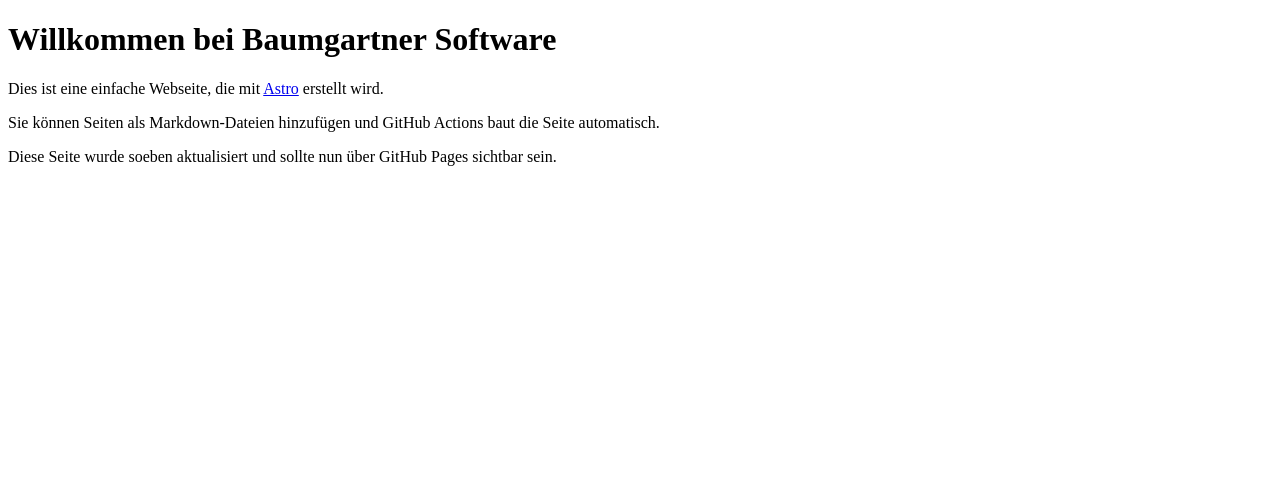
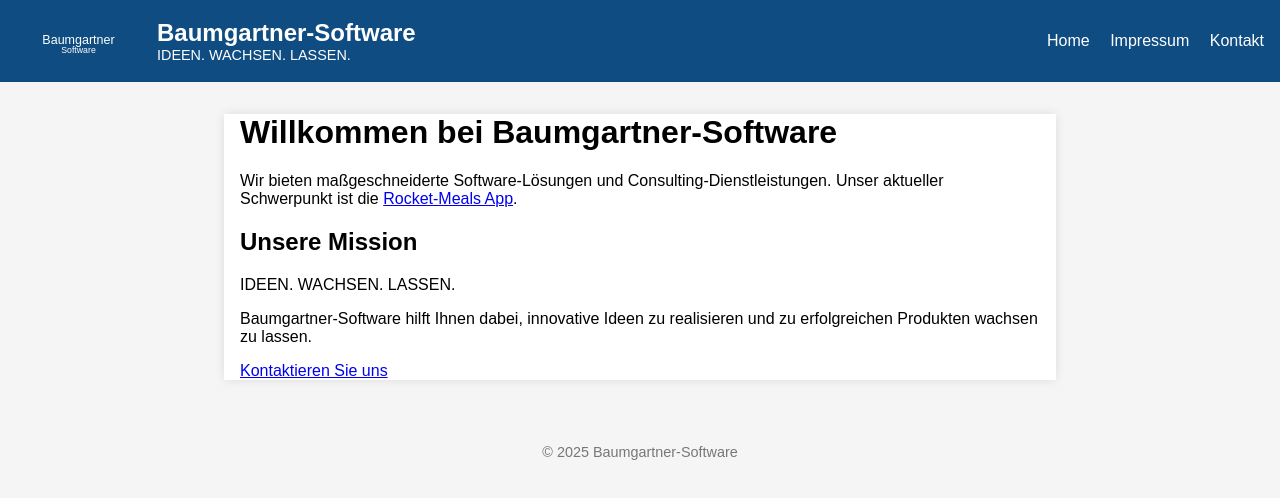
Before and after one commit to baumgartner-software/baumgartner-software.github.io, an Astro site: page / in a window 1280 px wide. Built offline with nearby package versions, Linux system fonts and the light colour scheme; Astro itself is replaced by a stand-in of ours.

Commit message:
Add company layout and pages

```diff
--- a/src/layouts/BaseLayout.astro
+++ b/src/layouts/BaseLayout.astro
@@ -1,11 +1,65 @@
 <!DOCTYPE html>
-<html lang="en">
+<html lang="de">
   <head>
-    <meta charset="UTF-8">
-    <meta name="viewport" content="width=device-width, initial-scale=1.0">
+    <meta charset="UTF-8" />
+    <meta name="viewport" content="width=device-width, initial-scale=1.0" />
     <title>{Astro.props.title}</title>
+    <style>
+      body {
+        font-family: sans-serif;
+        margin: 0;
+        background-color: #f5f5f5;
+      }
+      header {
+        background-color: #0F4C81;
+        color: #fff;
+        padding: 1rem;
+        display: flex;
+        align-items: center;
+        justify-content: space-between;
+      }
+      header img {
+        height: 50px;
+        margin-right: 1rem;
+      }
+      header nav a {
+        color: white;
+        margin-left: 1rem;
+        text-decoration: none;
+      }
+      main {
+        max-width: 800px;
+        margin: 2rem auto;
+        padding: 0 1rem;
+        background: white;
+        box-shadow: 0 0 10px rgba(0,0,0,.1);
+      }
+      footer {
+        text-align: center;
+        padding: 2rem 0;
+        color: #777;
+        font-size: 0.9rem;
+      }
+    </style>
   </head>
   <body>
-    <slot />
+    <header>
+      <div style="display:flex;align-items:center;">
+        <img src="/logo.svg" alt="Baumgartner Software Logo" />
+        <div>
+          <div style="font-size:1.5rem;font-weight:bold;">Baumgartner-Software</div>
+          <div style="font-size:0.9rem;">IDEEN. WACHSEN. LASSEN.</div>
+        </div>
+      </div>
+      <nav>
+        <a href="/">Home</a>
+        <a href="/impressum">Impressum</a>
+        <a href="/kontakt">Kontakt</a>
+      </nav>
+    </header>
+    <main>
+      <slot />
+    </main>
+    <footer>&copy; {new Date().getFullYear()} Baumgartner-Software</footer>
   </body>
 </html>
--- a/src/pages/index.md
+++ b/src/pages/index.md
@@ -3,11 +3,14 @@
 layout: ../layouts/BaseLayout.astro
 ---
 
-# Willkommen bei Baumgartner Software
+# Willkommen bei Baumgartner-Software
 
-Dies ist eine einfache Webseite, die mit [Astro](https://astro.build) erstellt wird.
+Wir bieten maßgeschneiderte Software-Lösungen und Consulting-Dienstleistungen. Unser aktueller Schwerpunkt ist die [Rocket-Meals App](https://rocket-meals.de).
 
-Sie können Seiten als Markdown-Dateien hinzufügen und GitHub Actions baut die Seite automatisch.
+## Unsere Mission
 
+IDEEN. WACHSEN. LASSEN.
 
-Diese Seite wurde soeben aktualisiert und sollte nun über GitHub Pages sichtbar sein.
+Baumgartner-Software hilft Ihnen dabei, innovative Ideen zu realisieren und zu erfolgreichen Produkten wachsen zu lassen.
+
+[Kontaktieren Sie uns](/kontakt)
```
Also changed, not shown: src/pages/impressum.md (added, +14 -0 lines), src/pages/kontakt.astro (added, +8 -0 lines), public/logo.svg (added).
